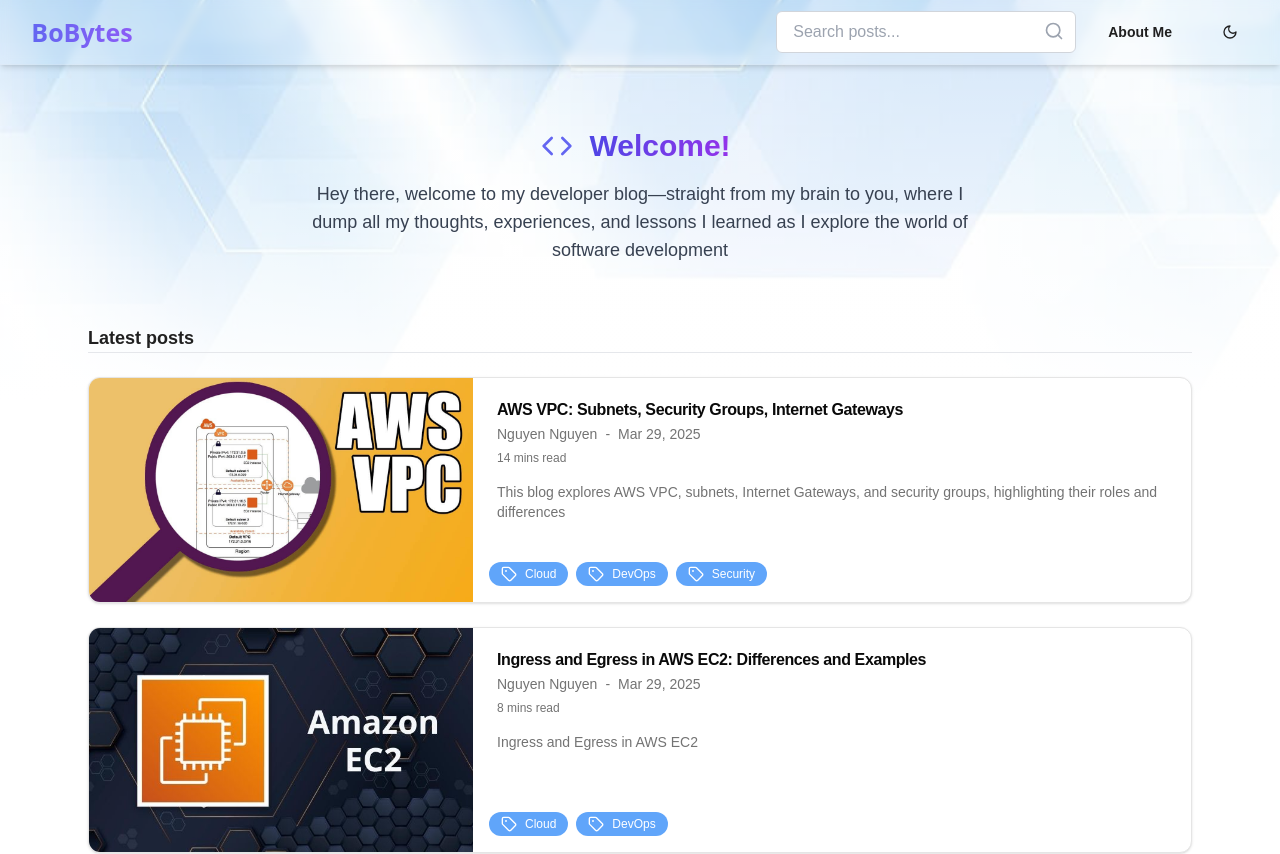
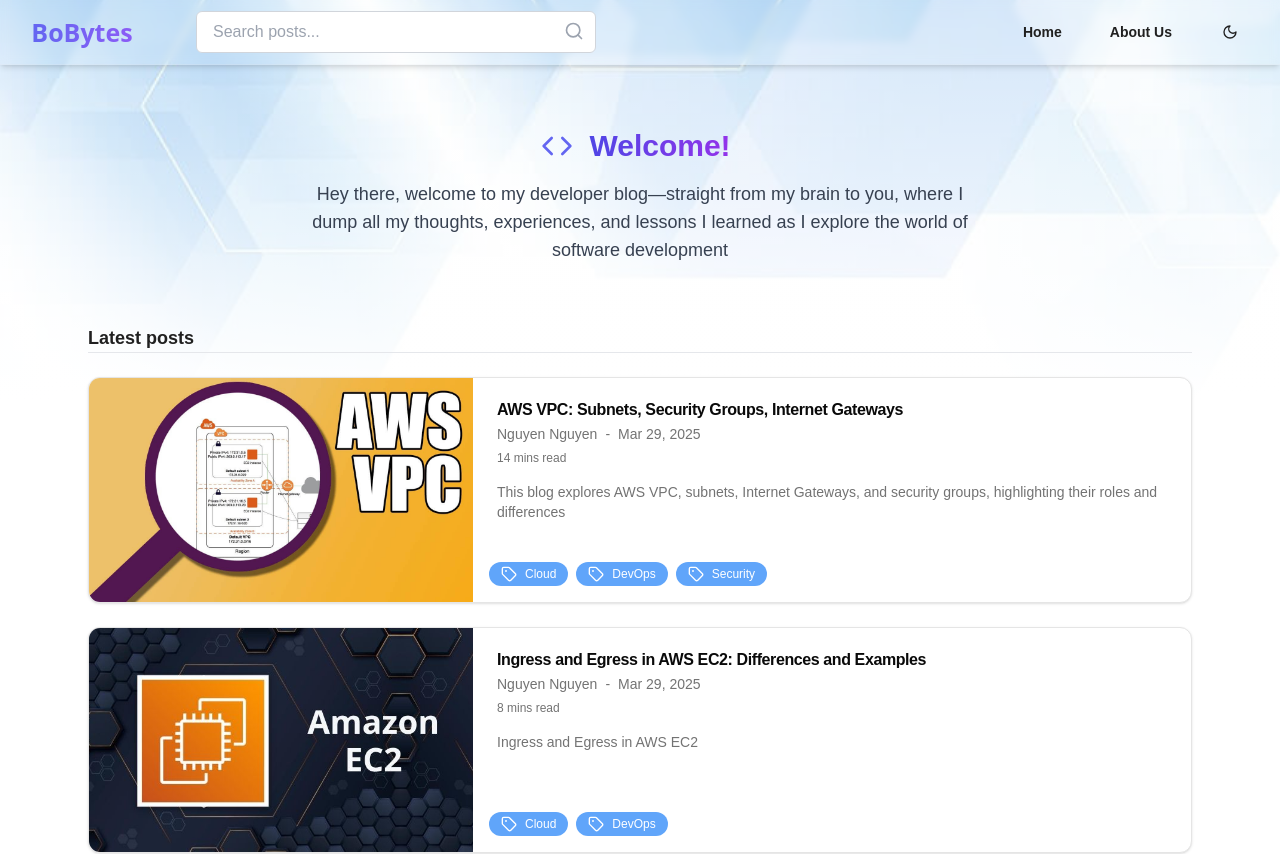
Before and after one commit to yoshivn1203/Dev-Blog-Fe-Only, a Next.js app: page / in a window 1280 px wide. Shown: the top 854 px of the page. Built offline with nearby package versions, Linux system fonts and the light colour scheme.

Commit message:
fix header component

```diff
--- a/src/components/layout/header.tsx
+++ b/src/components/layout/header.tsx
@@ -83,8 +83,8 @@
           </div>
 
           {/* Search Bar - Desktop */}
-          <div className='hidden md:flex flex-1 justify-end px-4 relative'>
-            <div className='w-[300px] relative'>
+          <div className='hidden md:flex flex-1 justify-start md:ml-6 lg:ml-12 px-4 relative'>
+            <div className='w-[400px] relative'>
               <input
                 type='text'
                 value={searchQuery}
@@ -112,7 +112,7 @@
                           setSearchQuery('')
                           setSearchResults([])
                         }}
-                        className='block px-4 py-2 hover:bg-gray-100 dark:hover:bg-gray-700'
+                        className='block text-sm px-4 py-2 hover:bg-gray-100 dark:hover:bg-gray-700'
                       >
                         {post.title}
                       </Link>
@@ -147,12 +147,20 @@
               <Button variant='ghost' className='font-semibold'>
                 Reviews
               </Button> */}
+            <Link href='/' onClick={() => setIsMenuOpen(false)}>
+              <Button
+                variant='ghost'
+                className='w-full justify-start font-semibold hover:bg-transparent'
+              >
+                Home
+              </Button>
+            </Link>
             <Link href='/'>
               <Button
                 variant='ghost'
                 className='font-semibold hover:bg-transparent hover:opacity-80'
               >
-                About Me
+                About Us
               </Button>
             </Link>
             {/* <Link href='/'>
@@ -181,7 +189,7 @@
               value={searchQuery}
               onChange={handleSearch}
               placeholder='Search posts...'
-              className='w-full px-4 py-2 rounded-md border border-gray-300 dark:border-gray-600 bg-white dark:bg-gray-700 focus:outline-none focus:ring-2 focus:ring-indigo-500'
+              className='w-full text-sm px-4 py-2 rounded-md border border-gray-300 dark:border-gray-600 bg-white dark:bg-gray-700 focus:outline-none focus:ring-2 focus:ring-indigo-500'
             />
             {isSearching ? (
               <Loader2 className='absolute right-3 top-2.5 h-5 w-5 text-gray-400 animate-spin' />
@@ -194,7 +202,9 @@
           {searchQuery.length > 2 && (
             <div className='mt-1 bg-white dark:bg-gray-800 border border-gray-200 dark:border-gray-700 rounded-md shadow-lg max-h-60 overflow-auto'>
               {isSearching ? (
-                <div className='px-4 py-2 text-gray-500 dark:text-gray-400'>Searching...</div>
+                <div className='text-sm px-4 py-2 text-gray-500 dark:text-gray-400'>
+                  Searching...
+                </div>
               ) : searchResults.length > 0 ? (
                 searchResults.map(post => (
                   <Link
@@ -205,13 +215,15 @@
                       setSearchResults([])
                       setIsMenuOpen(false)
                     }}
-                    className='block px-4 py-2 hover:bg-gray-100 dark:hover:bg-gray-700'
+                    className='block text-sm px-4 py-2 hover:bg-gray-100 dark:hover:bg-gray-700'
                   >
                     {post.title}
                   </Link>
                 ))
               ) : (
-                <div className='px-4 py-2 text-gray-500 dark:text-gray-400'>No results found</div>
+                <div className='text-sm px-4 py-2 text-gray-500 dark:text-gray-400'>
+                  No results found
+                </div>
               )}
             </div>
           )}
@@ -249,7 +261,15 @@
               variant='ghost'
               className='w-full justify-start font-semibold hover:bg-transparent'
             >
-              About Me
+              Home
+            </Button>
+          </Link>
+          <Link href='/' onClick={() => setIsMenuOpen(false)}>
+            <Button
+              variant='ghost'
+              className='w-full justify-start font-semibold hover:bg-transparent'
+            >
+              About Us
             </Button>
           </Link>
         </div>
```
